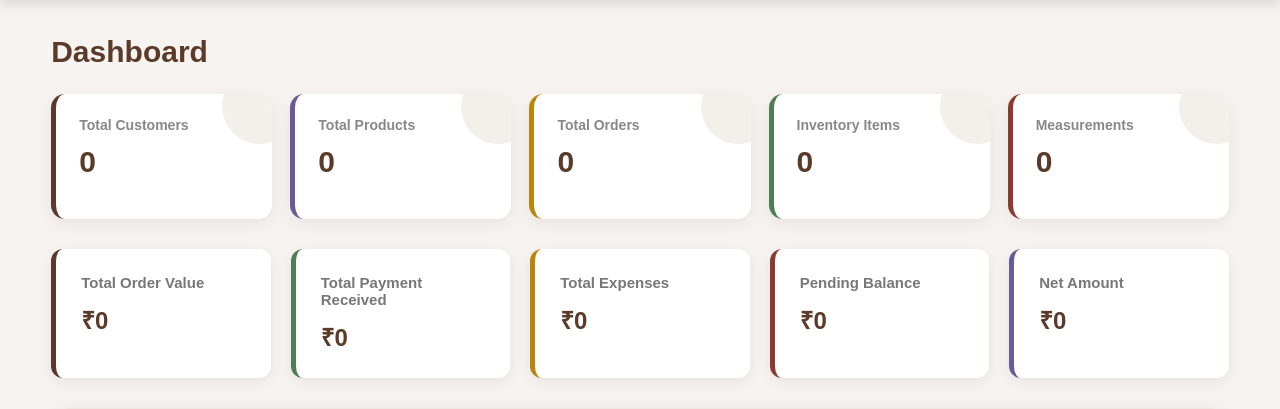
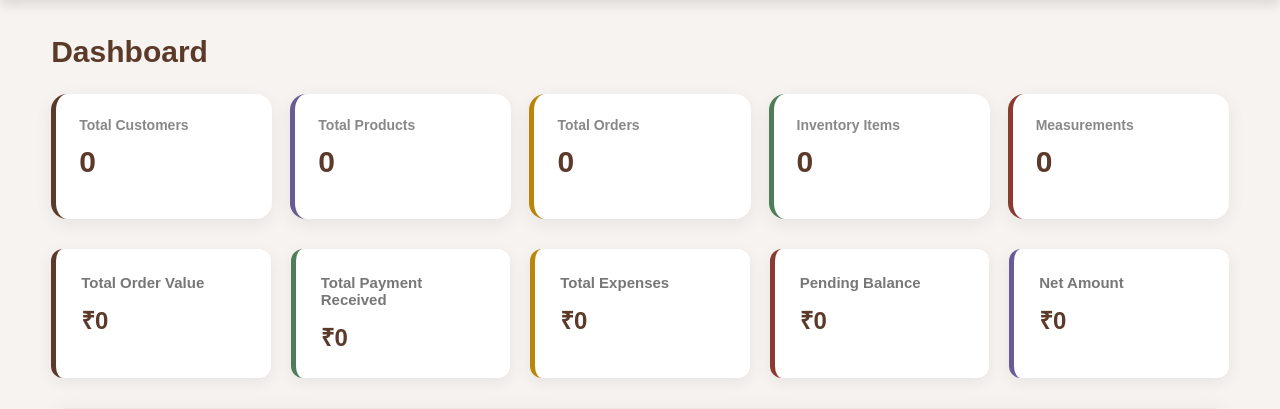
Before and after one commit to amarnath-dev-03/smart-boutique, a Django app: page / in a window 1280 px wide. Shown: the part 113-522 px from the top of the page. Run offline with Django 5.2, Linux system fonts and the light colour scheme; the visitor is signed in with stand-in values (Sample User, id 1); data that the repository does not hold is empty.

Commit message:
Remove dashboard statistic card decoration
Co-authored-by: Copilot <223556219+Copilot@users.noreply.github.com>

```diff
--- a/dashboard/templates/dashboard/home.html
+++ b/dashboard/templates/dashboard/home.html
@@ -150,14 +150,12 @@
         }
 
         .stat-card {
-            position: relative;
             background: white;
             padding: 23px;
             min-height: 125px;
-            border-radius: 14px;
+            border-radius: 16px;
             box-shadow: 0 5px 18px rgba(0, 0, 0, 0.07);
             border-left: 5px solid #5b3a29;
-            overflow: hidden;
             opacity: 0;
             animation: fadeUp 0.8s ease forwards;
             transition:
@@ -165,18 +163,6 @@
                 box-shadow 0.3s ease;
         }
 
-        .stat-card::after {
-            content: "";
-            position: absolute;
-            width: 75px;
-            height: 75px;
-            right: -25px;
-            top: -25px;
-            background: #f0ebe7;
-            border-radius: 50%;
-            opacity: 0.8;
-        }
-
         .stat-card:nth-child(1) {
             animation-delay: 0.1s;
             border-left-color: #5b3a29;
@@ -208,16 +194,12 @@
         }
 
         .stat-card h3 {
-            position: relative;
-            z-index: 2;
             margin: 0 0 12px;
             font-size: 14px;
             color: #888;
         }
 
         .stat-number {
-            position: relative;
-            z-index: 2;
             font-size: 30px;
             font-weight: bold;
             color: #5b3a29;
```
